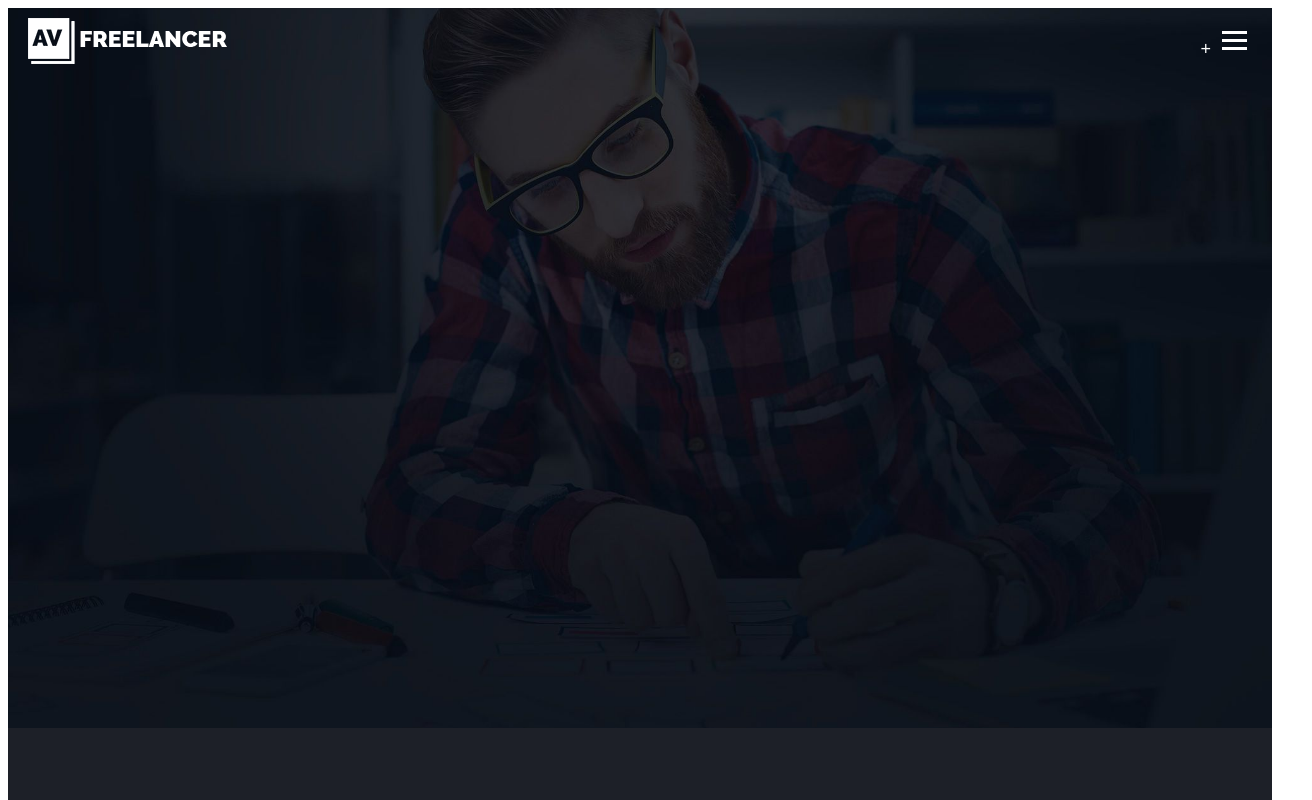
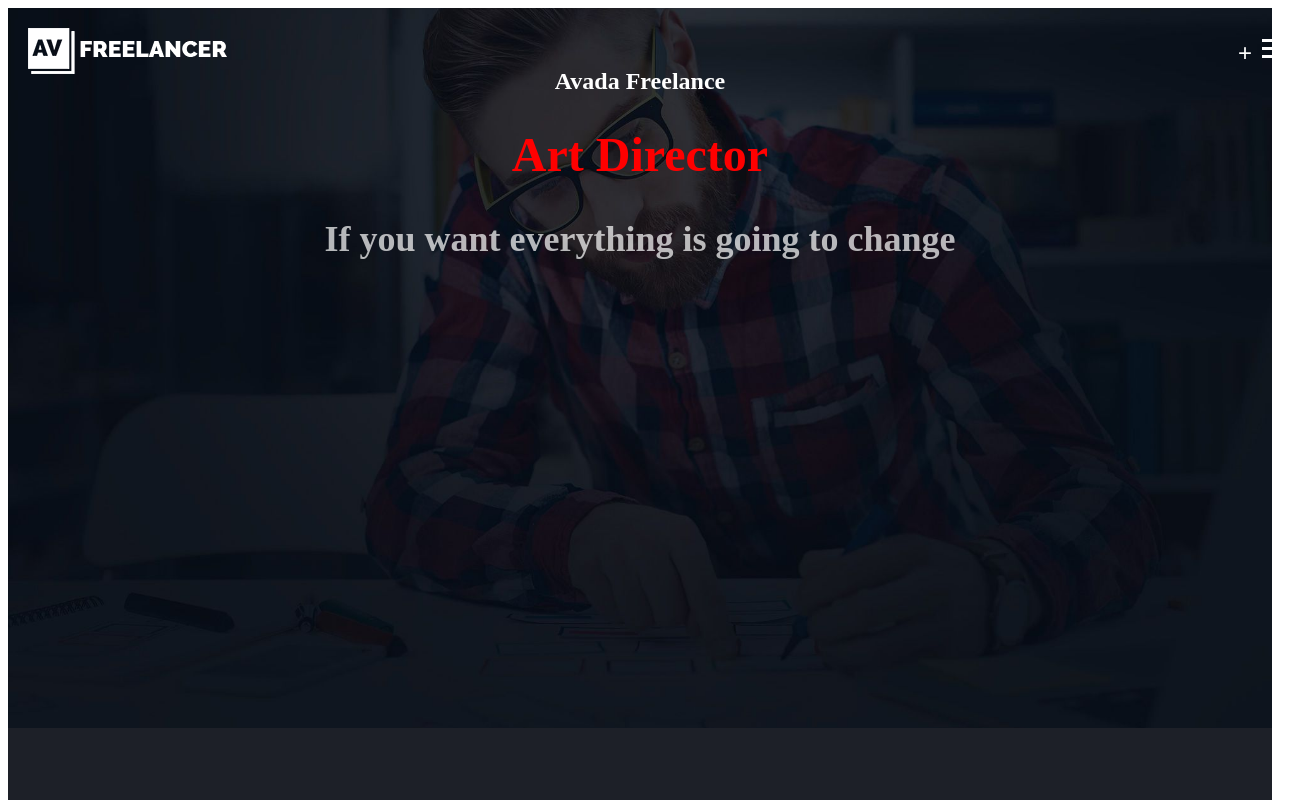
Before and after one commit to leamusa/proj-html-vuejs, a Vue app: page / in a window 1280 px wide. Shown: the top 800 px of the page, 1312 px wide, since content can reach past the window. Built offline with nearby package versions, Linux system fonts and the light colour scheme.

Commit message:
header title

```diff
--- a/src/components/AppHeader.vue
+++ b/src/components/AppHeader.vue
@@ -12,10 +12,10 @@
       </div>
       <!-- Container for the menu items -->
       <div class="menu">
-        <!-- plus button -->
+        <!-- Plus button -->
         <button class="plus-button" @click="togglePlus">
           <!-- Plus sign symbol -->
-          <span>+</span>
+          <span class="plus-symbol">+</span>
         </button>
         <!-- Button to toggle  -->
         <button class="navbar-toggler" @click="toggleOffcanvas">
@@ -26,6 +26,12 @@
         </button>
       </div>
     </div>
+    <!-- Title "Avada Freelance" in white -->
+    <h2 class="title-white">Avada Freelance</h2>
+    <!-- Title "Art Director" in red, centered, and larger -->
+    <h1 class="title-red">Art Director</h1>
+    <!-- Title with transparency "If you want everything is going to change" -->
+    <h3 class="transparent-title">If you want everything is going to change</h3>
   </header>
 </template>
 
@@ -47,7 +53,40 @@ export default {
 </script>
 
 <style scoped>
-.navbar-toggler {
+/* Styles for the header */
+.header {
+  padding: 10px 20px;
+  background-color: #333;
+  background-size: cover;
+  background-position: center;
+  max-width: 100%;
+  height: 700px;
+  position: relative;
+}
+
+.header-content {
+  display: flex;
+  justify-content: space-between;
+  align-items: center;
+  position: absolute;
+  top: 0;
+  left: 0;
+  right: 0;
+  z-index: 1;
+  padding: 20px;
+  width: 100%;
+}
+
+.logo {
+  width: 100px;
+}
+
+.menu {
+  display: flex;
+  align-items: start;
+}
+
+.menu button {
   background-color: transparent;
   border: none;
   cursor: pointer;
@@ -62,35 +101,28 @@ export default {
   margin-bottom: 5px;
 }
 
-/* Stili per l'header */
-.header {
-  padding: 10px 20px;
-  background-color: #333;
-  background-size: cover;
-  background-position: center;
-  max-width: 100%;
-  height: 700px;
-}
-
-.header-content {
-  display: flex;
-  justify-content: space-between;
-  align-items: center;
-}
-
-.logo {
-  width: 100px;
-}
-
-.plus-button {
-  background-color: transparent;
-  border: none;
-  cursor: pointer;
-  font-size: 18px;
+.plus-symbol {
+  font-size: 24px;
   color: white;
 }
 
-.plus-button:hover {
-  background-color: #0056b3;
+.title-white {
+  color: white;
+  font-size: 24px;
+  text-align: center;
+  margin-top: 50px;
+}
+
+.title-red {
+  color: #ff0000;
+  font-size: 48px;
+  text-align: center;
+}
+
+.transparent-title {
+  color: white;
+  font-size: 36px;
+  opacity: 0.7;
+  text-align: center;
 }
 </style>
```
